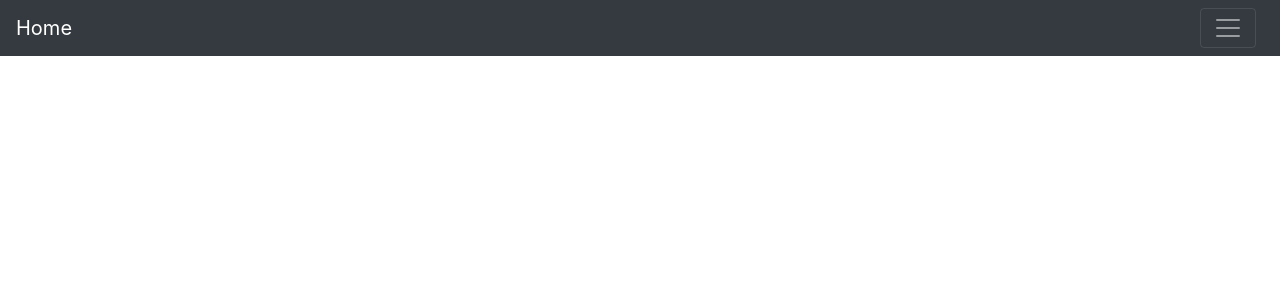
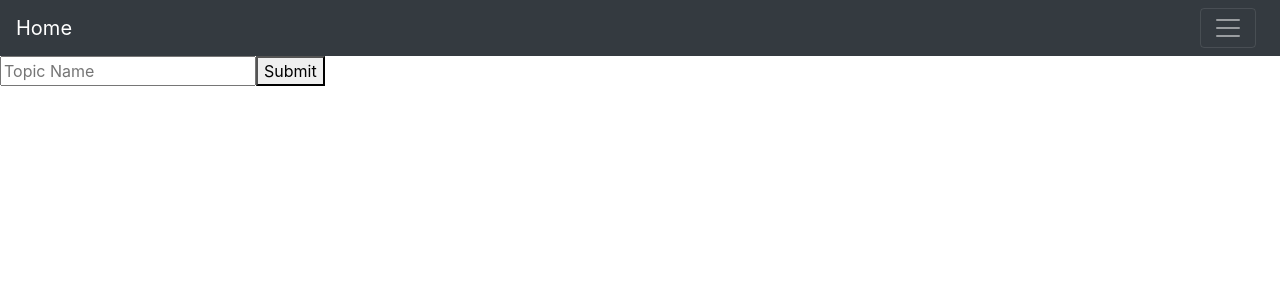
Before and after one commit to rmdegeorge/forum_site, a React (Create React App) app in the folder frontend/: page /NewTopic in a window 1280 px wide. Shown: the top 300 px of the page. Built offline with nearby package versions, Linux system fonts and the light colour scheme.

Commit message:
Added 404 errors to bad endpoints, added form to add new topic

```diff
--- a/frontend/src/App.js
+++ b/frontend/src/App.js
@@ -8,6 +8,7 @@ import Topic from './pages/Topic';
 import Favorites from './pages/Favorites';
 import NavbarComponent from './Components/NavbarComponent';
 import NewPost from './pages/NewPost';
+import NewTopic from './pages/NewTopic'
 import PostPage from './pages/PostPage';
 
 function App(props) {
@@ -22,6 +23,12 @@ function App(props) {
         <Route exact path="/Topics/:topicId" component={Topic} />
         <Route path="/NewPost" component={NewPost} />
         <Route  path="/Posts/:postId" component={PostPage} />
+        <Route path='/NewTopic' component={NewTopic}/>
+
+        {/* Keep this at bottom of Switch, Provides 404 */}
+        <Route render={
+          () => <h1>404 Not Found</h1>
+        } />
       </Switch>
     </div>
   )
--- /dev/null
+++ b/frontend/src/pages/NewTopic.js
@@ -0,0 +1,49 @@
+import React, { Component } from 'react';
+import { Redirect } from 'react-router-dom'
+import axios from 'axios'
+
+class NewTopic extends Component {
+    constructor(){
+        super()
+
+        this.state = {
+            name: "",
+            redirect: false
+        }
+    }
+
+
+    render() {
+
+        const handleChange = e => {
+            this.setState({[e.target.name]: e.target.value})
+        }
+
+        const handleSubmit = e => {
+            e.preventDefault()
+            const post = {
+                name: this.state.name
+            }
+
+            axios.post('http://192.168.1.37:8080/Topics', post).then(() => {
+                this.setState({redirect: true})
+            })
+        }
+
+        if(this.state.redirect){
+            return <Redirect to='/Topics' />
+        }
+
+        return (
+            <div>
+                <form onSubmit={handleSubmit}>
+
+                    <input onChange={handleChange} type="text" name="name" id="" placeholder="Topic Name"/>
+                    <button>Submit</button>
+                </form>
+            </div>
+        );
+    }
+}
+
+export default NewTopic;
--- a/frontend/src/pages/Topics.js
+++ b/frontend/src/pages/Topics.js
@@ -1,6 +1,8 @@
 import React, { Component } from 'react';
 import {withPosts} from '../providers/PostDataProvider';
+import { Link } from 'react-router-dom'
 import BackButton from '../Components/BackButton'
+import NewTopic from '../pages/NewTopic'
 
 import Card from '../Components/Card'
 
@@ -23,6 +25,7 @@ class TopicsContainer extends Component {
       <div>
         <BackButton goBack = {this.props.history.goBack}/>
         {mappedTopics}
+        <Link to='/NewTopic'>Create New Topic</Link>
       </div>
     );
   };
```
Also changed, not shown: 1 other file (tests, documents, lock files or other folders).
